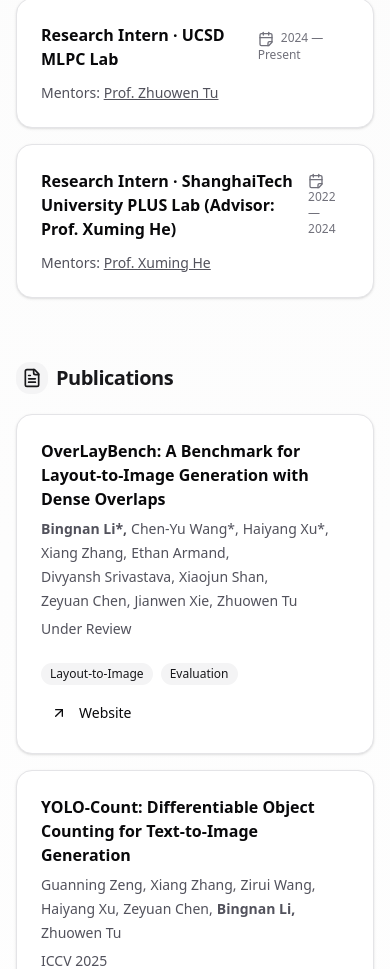
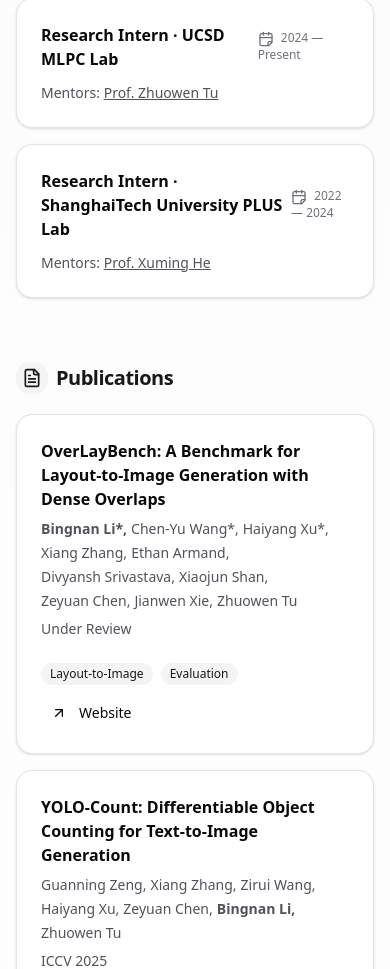
Before and after one commit to cuttle-fish-my/libingnan.github.io, a React (Vite) app: page / in a window 390 px wide. Shown: the part 1570-2539 px from the top of the page. Built offline with nearby package versions, Linux system fonts and the light colour scheme.

Commit message:
add cv and toggle theme button on mobile

```diff
--- a/src/App.jsx
+++ b/src/App.jsx
@@ -121,7 +121,7 @@
                     ],
                 },
                 {
-                    lab: "ShanghaiTech University PLUS Lab (Advisor: Prof. Xuming He)",
+                    lab: "ShanghaiTech University PLUS Lab",
                     role: "Research Intern",
                     date: "2022 — 2024",
                     mentors: [
```
